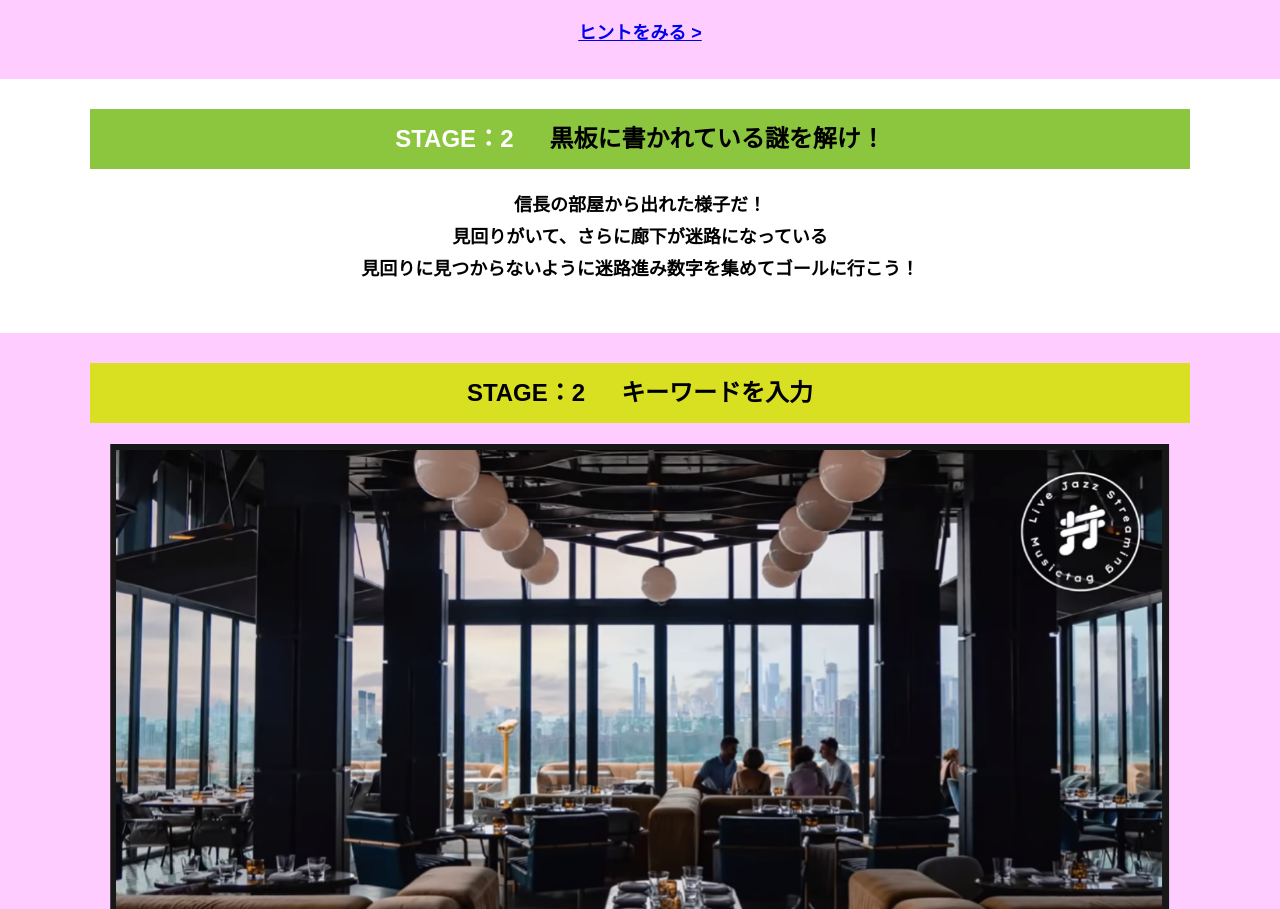
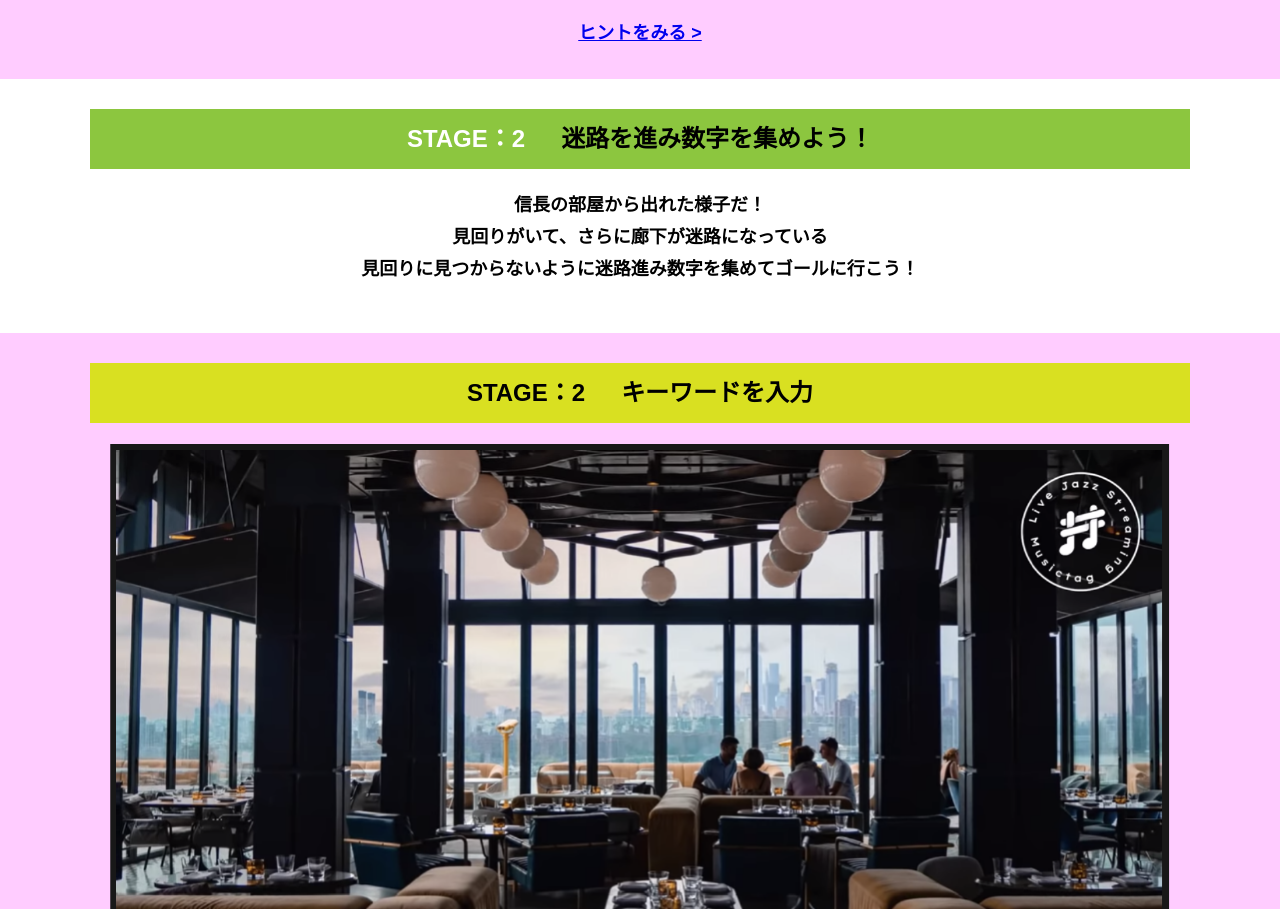
Before and after one commit to aosizuku0810/alfa-nagoya-Q, a plain HTML site: page main.html in a window 1280 px wide. Shown: the part 1795-2704 px from the top of the page. Drawn offline with nearby package versions, Linux system fonts and the light colour scheme.

Commit message:
Update main.html

```diff
--- a/main.html
+++ b/main.html
@@ -115,7 +115,7 @@ Youtube貼り付けここまで -->
         <section>
           <div class="section">
             <div class="container">
-              <h2 class="section-title section-title--keycolorlight"><span class="section-title__stage">STAGE：2</span>黒板に書かれている謎を解け！</h2>
+              <h2 class="section-title section-title--keycolorlight"><span class="section-title__stage">STAGE：2</span>迷路を進み数字を集めよう！</h2>
               <p class="text-center">信長の部屋から出れた様子だ！<br>
                 見回りがいて、さらに廊下が迷路になっている<br>
                 見回りに見つからないように迷路進み数字を集めてゴールに行こう！</p>
```
